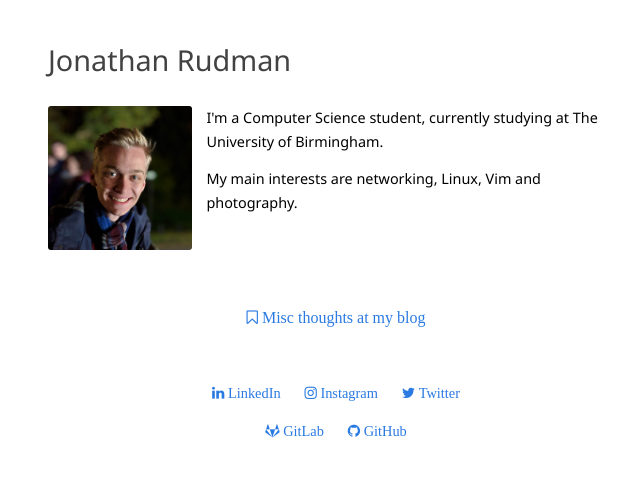
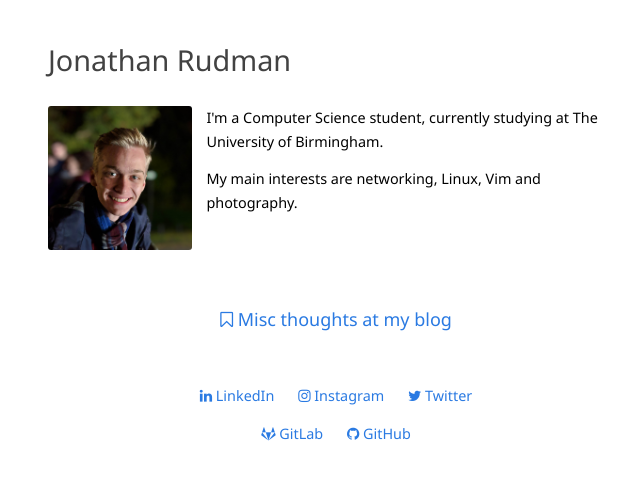
Before and after one commit to JontySR/JontySR.github.io, a Jekyll site: the page built from index.html, in a window 1280 px wide. Shown: the top 480 px of the page, without its empty margins (304-944 px from the left). Built offline with Jekyll 4.4.1, drawn with Linux system fonts in a browser that asks for light colours.

Commit message:
Added fontawesome icons as <i> so the text font remains consistent.

```diff
--- a/index.html
+++ b/index.html
@@ -18,17 +18,17 @@
     <p>I'm a Computer Science student, currently studying at The University of Birmingham.</p>
     <p>My main interests are networking, Linux, Vim and photography.</p>
     <br></br>
-    <p class="social-links" style="font-size:16px;margin:30px 0 50px 0">
-      <a href="blog.html" class="fa fa-bookmark-o"> Misc thoughts at my blog </a>
+    <p class="social-links" style="font-size:18px;margin:30px 0 50px 0">
+      <a href="blog.html"> <i class="fa fa-bookmark-o"></i> Misc thoughts at my blog </a>
     </p>
     <p class="social-links">
-      <a href="https://www.linkedin.com/in/jonathan-rudman-143629174/" class="fa fa-linkedin"> LinkedIn </a>
-      <a href="https://www.instagram.com/jontyrudman/" class="fa fa-instagram"> Instagram </a>
-      <a href="https://twitter.com/JontySR" class="fa fa-twitter"> Twitter </a>
+      <a href="https://www.linkedin.com/in/jonathan-rudman-143629174/"> <i class="fa fa-linkedin"></i> LinkedIn </a>
+      <a href="https://www.instagram.com/jontyrudman/"> <i class="fa fa-instagram"></i> Instagram </a>
+      <a href="https://twitter.com/JontySR"> <i class="fa fa-twitter"></i> Twitter </a>
     </p>
     <p class=social-links>
-      <a href="https://gitlab.com/JontySR" class="fa fa-gitlab"> GitLab </a>
-      <a href="https://github.com/JontySR" class="fa fa-github"> GitHub </a>
+      <a href="https://gitlab.com/JontySR"> <i class="fa fa-gitlab"></i> GitLab </a>
+      <a href="https://github.com/JontySR"> <i class="fa fa-github"></i> GitHub </a>
     </p>
   </body>
 </html>
```
